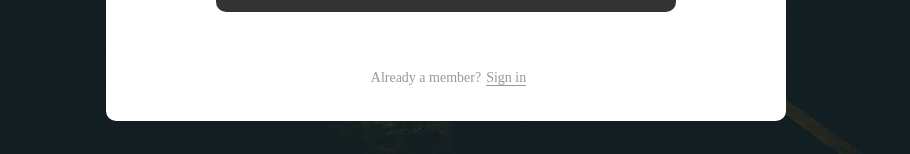
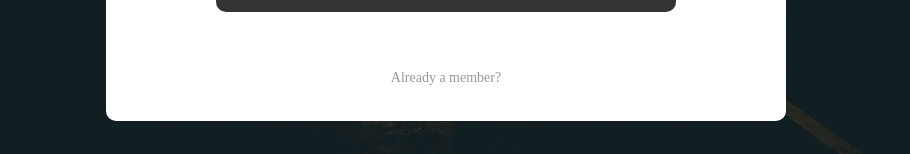
Before and after one commit to Tanuj-Choudhary/stream-polls, a React (Create React App) app: page /signup/creator in a window 1280 px wide. Shown: the part 557-711 px from the top of the page, without its empty margins (194-1104 px from the left). Built offline with nearby package versions, Linux system fonts and the light colour scheme.

Commit message:
refactored footer link

```diff
--- a/src/components/form/Form.jsx
+++ b/src/components/form/Form.jsx
@@ -1,10 +1,18 @@
 // Third Party imports
 import React from 'react';
+import { Link } from 'react-router-dom';
 
 // Styles
 import './form.css';
 
-function Form({ heading, footerText, footerLink, onSubmit, children }) {
+function Form({
+  heading,
+  footerText,
+  footerLinkAddress,
+  footerLinkText,
+  onSubmit,
+  children,
+}) {
   return (
     <div className="form-container">
       <form className="sign-in-form">
@@ -20,9 +28,9 @@
 
         <div className="footer">
           <span className="text-2">{footerText}</span>
-          <a href="#1" className="text-2 bb-1">
-            {footerLink}
-          </a>
+          <Link className="text-2 bb-1" to={footerLinkAddress}>
+            {footerLinkText}
+          </Link>
         </div>
       </form>
     </div>
--- a/src/components/login/LoginView.jsx
+++ b/src/components/login/LoginView.jsx
@@ -12,7 +12,8 @@
 function LoginView({ onInputChange, fields, errors, onSubmit }) {
   const heading = 'Login';
   const footerText = 'Not a member?';
-  const footerLink = 'Sign up now';
+  const footerLinkText = 'Sign up now';
+  const footerLinkAddress = '/';
 
   return (
     <div
@@ -27,7 +28,8 @@
       <Form
         heading={heading}
         footerText={footerText}
-        footerLink={footerLink}
+        footerLinkText={footerLinkText}
+        footerLinkAddress={footerLinkAddress}
         onSubmit={onSubmit}
       >
         <InputContainer
```
